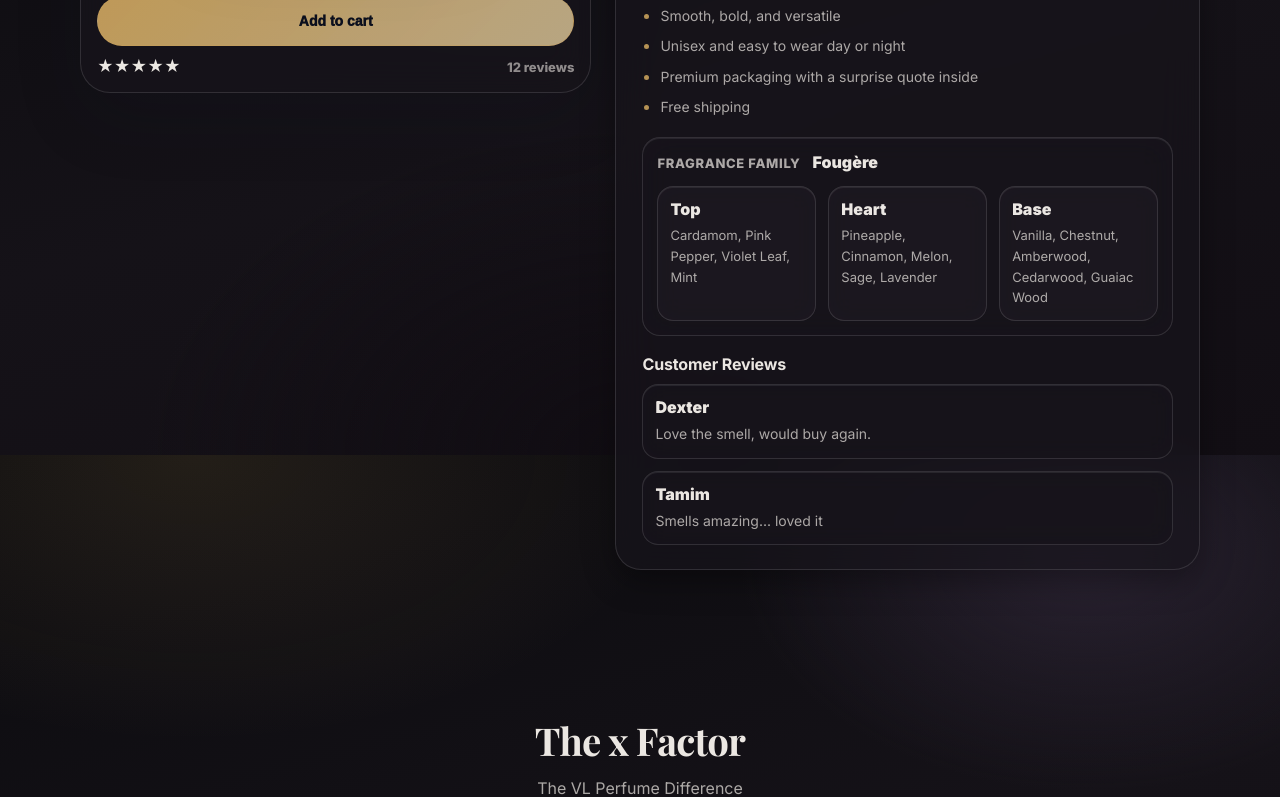
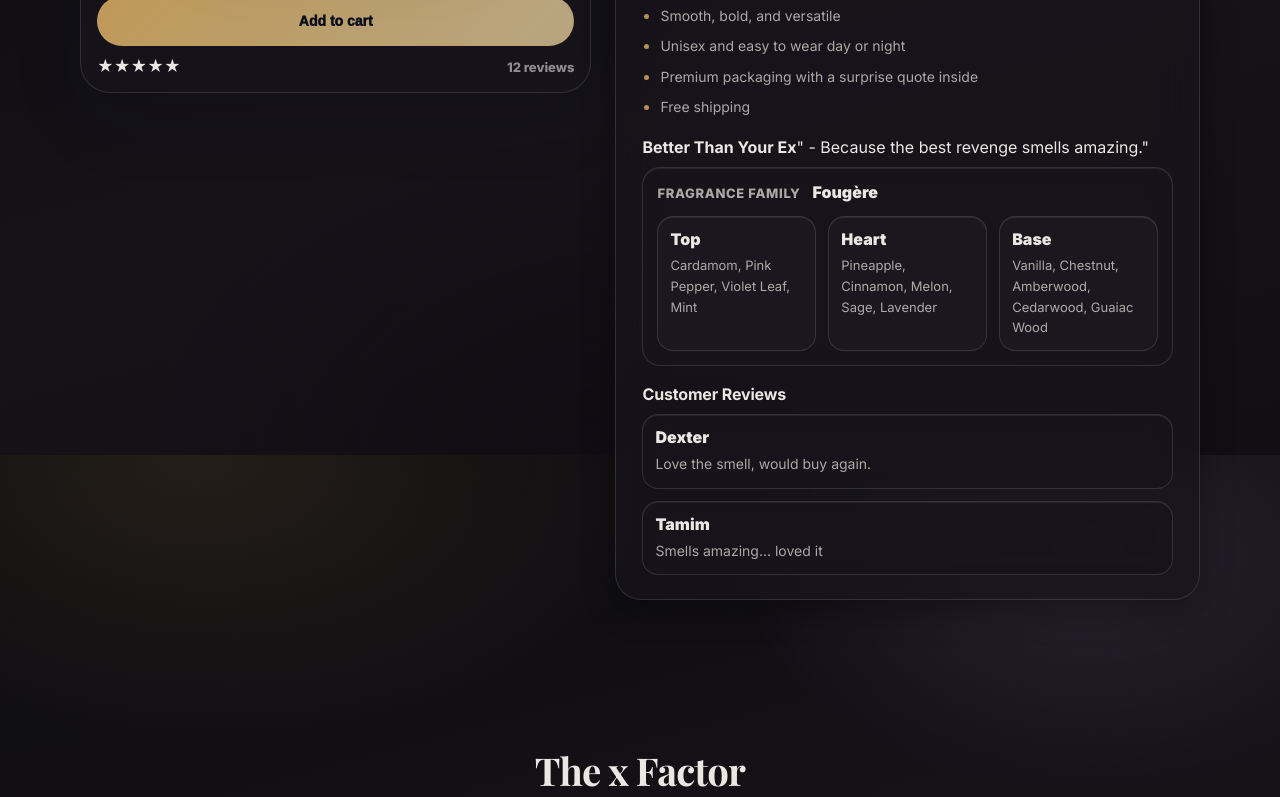
Before and after one commit to MOHAMMEDBIN-ALAM45/vyvo, a React (Vite) app: page / in a window 1280 px wide. Shown: the part 1945-2742 px from the top of the page. Built offline with nearby package versions, Linux system fonts and the light colour scheme; no server answers.

Commit message:
Add product tagline and description to App component

```diff
--- a/src/App.jsx
+++ b/src/App.jsx
@@ -366,6 +366,8 @@ export default function App() {
                   <li>Premium packaging with a surprise quote inside</li>
                   <li>Free shipping</li>
                 </ul>
+                <strong data-start="2051" data-end="2074">Better Than Your Ex</strong>
+                " - Because the best revenge smells amazing."
 
                 <div className="product-notes">
                   <div className="product-family">
```
